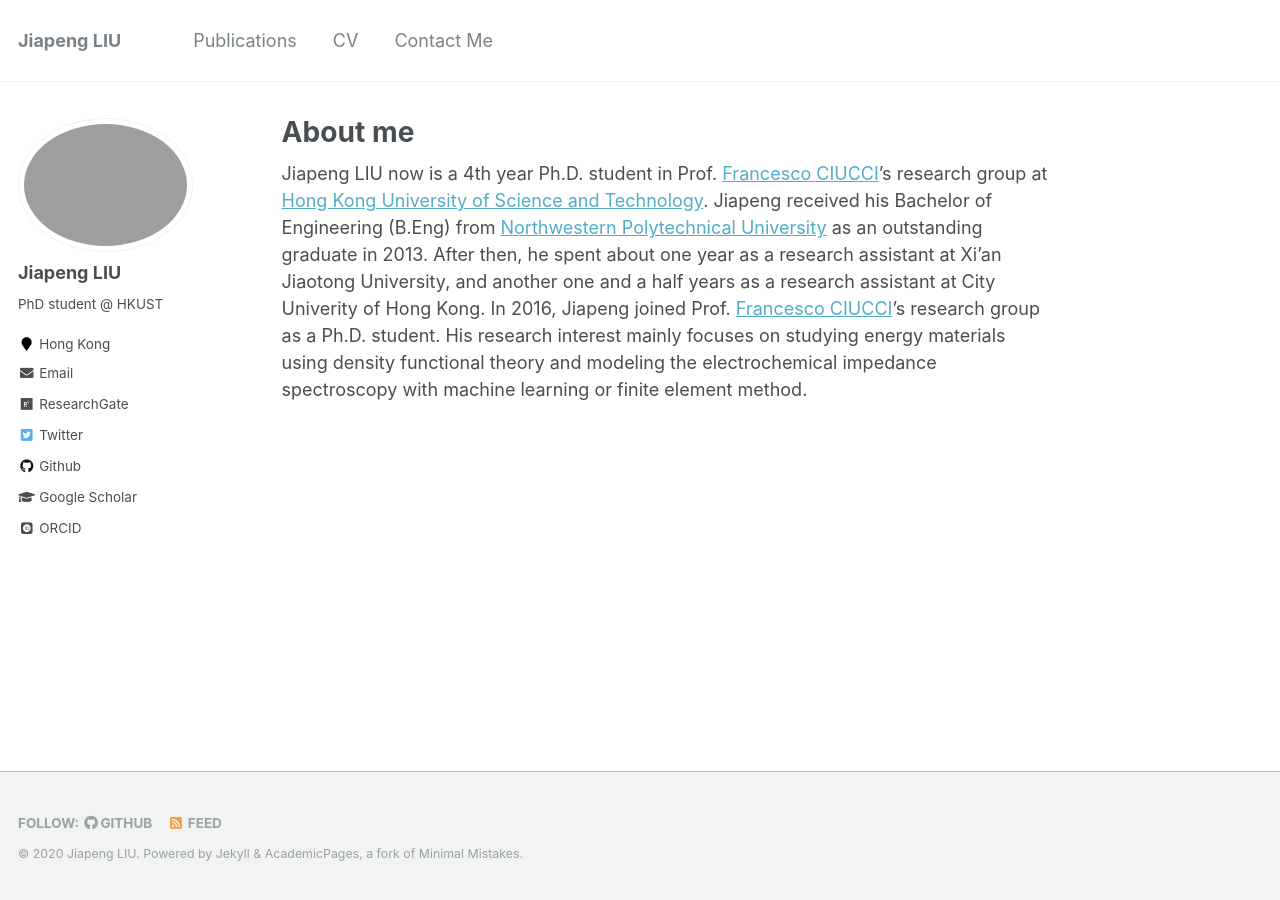
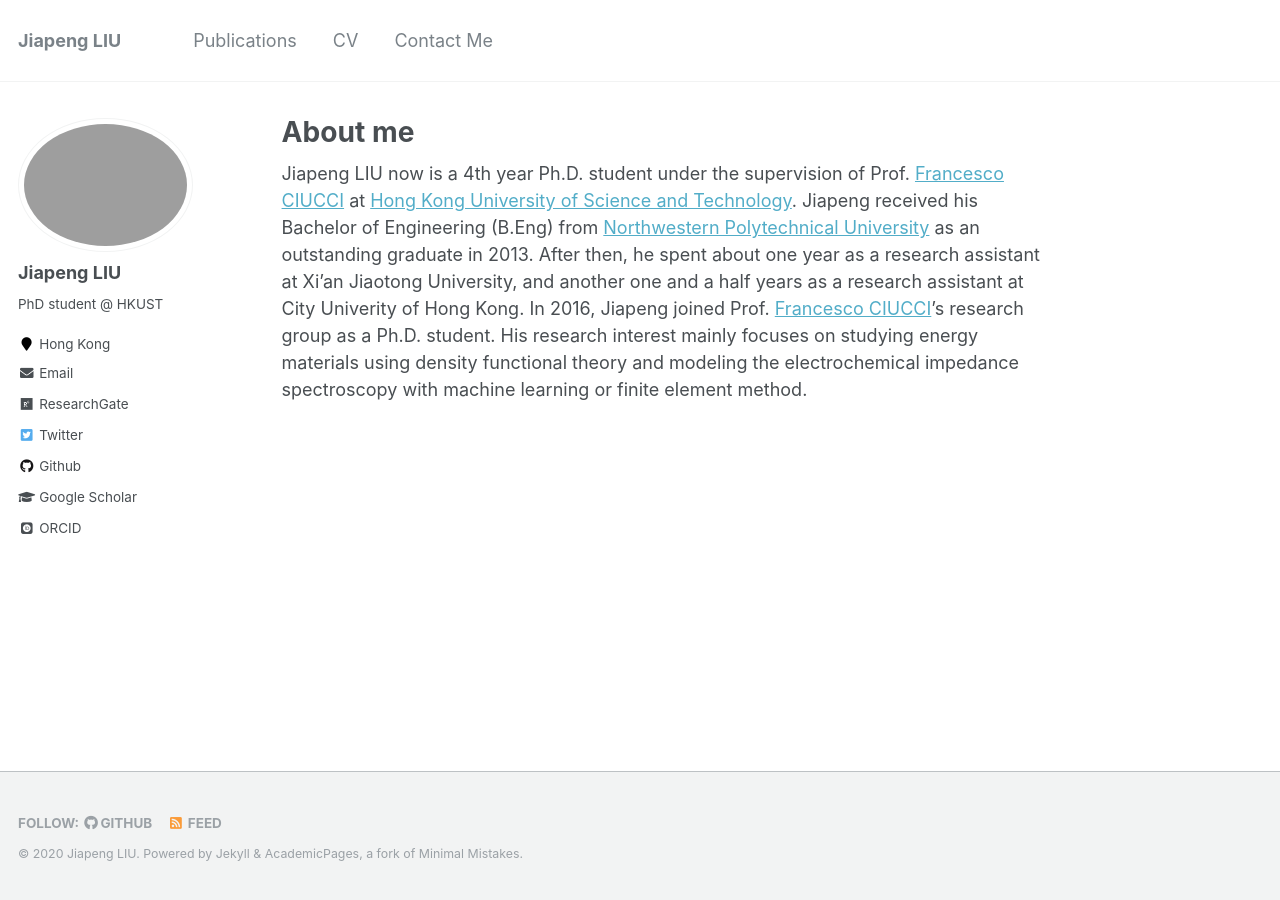
Before and after one commit to jiapeng-liu/jiapeng-liu.github.io, a Jekyll site: the page built from _pages/about.md, in a window 1280 px wide. Built offline with Jekyll 4.4.1, drawn with Linux system fonts in a browser that asks for light colours; some web fonts are replaced.

Commit message:
update main page

```diff
--- a/_pages/about.md
+++ b/_pages/about.md
@@ -8,7 +8,7 @@ redirect_from:
   - /about.html
 ---
 
-Jiapeng LIU now is a 4th year Ph.D. student in Prof. [Francesco CIUCCI](https://facultyprofiles.ust.hk/profiles.php?profile=francesco-ciucci-mefrank)'s research group at [Hong Kong University of Science and Technology](https://www.ust.hk/). Jiapeng received his Bachelor of Engineering (B.Eng) from [Northwestern Polytechnical University](https://www.nwpu.edu.cn/) as an outstanding graduate in 2013. After then, he spent about one year as a research assistant at Xi'an Jiaotong University, and another one and a half years as a research assistant at City Univerity of Hong Kong. In 2016, Jiapeng joined Prof. [Francesco CIUCCI](https://facultyprofiles.ust.hk/profiles.php?profile=francesco-ciucci-mefrank)'s research group as a Ph.D. student. His research interest mainly focuses on studying energy materials using density functional theory and modeling the electrochemical impedance spectroscopy with machine learning or finite element method.
+Jiapeng LIU now is a 4th year Ph.D. student under the supervision of Prof. [Francesco CIUCCI](https://facultyprofiles.ust.hk/profiles.php?profile=francesco-ciucci-mefrank) at [Hong Kong University of Science and Technology](https://www.ust.hk/). Jiapeng received his Bachelor of Engineering (B.Eng) from [Northwestern Polytechnical University](https://www.nwpu.edu.cn/) as an outstanding graduate in 2013. After then, he spent about one year as a research assistant at Xi'an Jiaotong University, and another one and a half years as a research assistant at City Univerity of Hong Kong. In 2016, Jiapeng joined Prof. [Francesco CIUCCI](https://ciucci.org/)'s research group as a Ph.D. student. His research interest mainly focuses on studying energy materials using density functional theory and modeling the electrochemical impedance spectroscopy with machine learning or finite element method.
 
 
 
```
